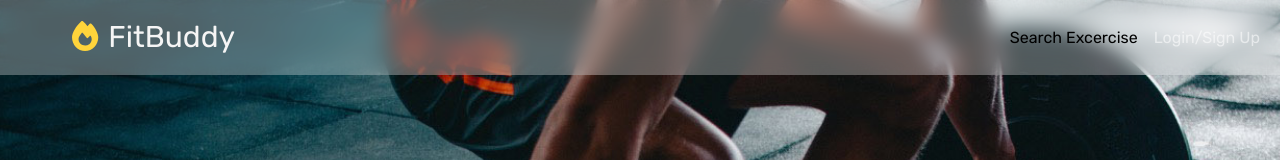
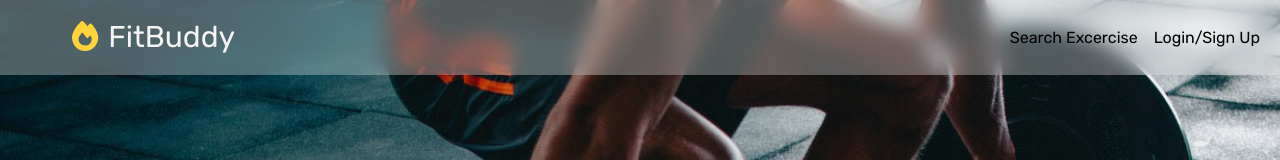
Before and after one commit to judy-her/fitbuddy-2, a React (Vite) app in the folder client/: page / in a window 1280 px wide. Shown: the top 160 px of the page. Built offline with nearby package versions, Linux system fonts and the light colour scheme.

Commit message:
added link color black to login/signup

```diff
--- a/client/src/components/Navbar.jsx
+++ b/client/src/components/Navbar.jsx
@@ -44,7 +44,7 @@ const AppNavbar = () => {
                   </Nav.Link>
                 </>
               ) : (
-                <Nav.Link onClick={() => setShowModal(true)}>
+                <Nav.Link className="links" onClick={() => setShowModal(true)}>
                   Login/Sign Up
                 </Nav.Link>
               )}
```
